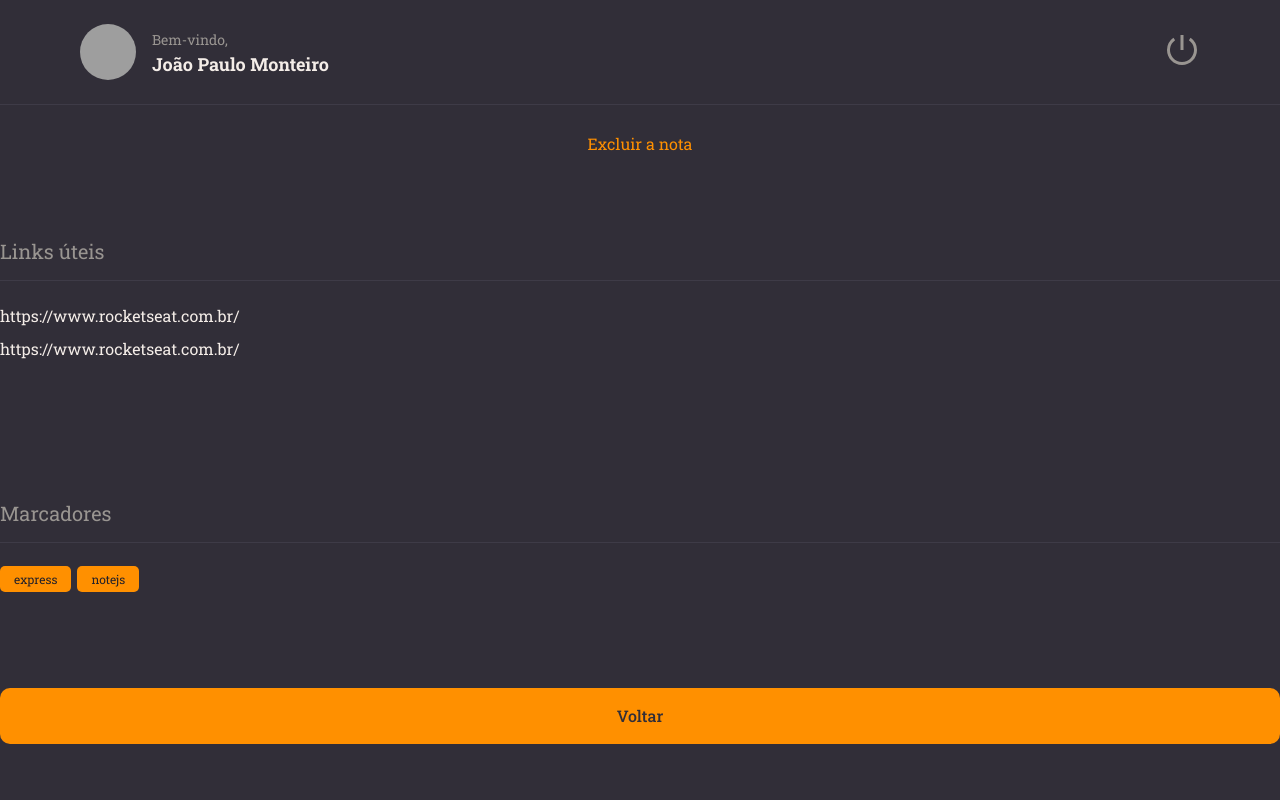
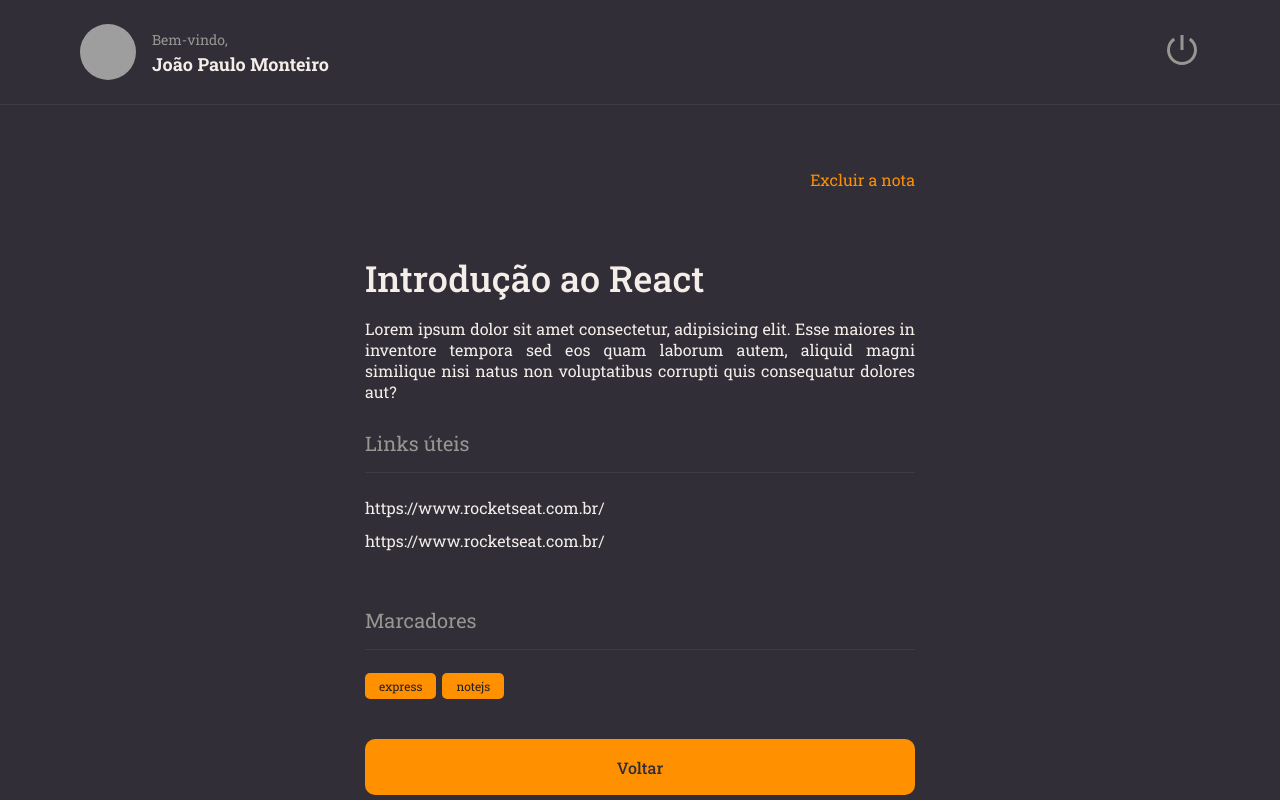
Before and after one commit to JMonteiroh/RocketNotes, a React (Vite) app: page / in a window 1280 px wide. Built offline with nearby package versions, Linux system fonts and the light colour scheme; grey boxes are pictures that could not be loaded.

Commit message:
end page details

```diff
--- a/src/components/Section/style.js
+++ b/src/components/Section/style.js
@@ -1,7 +1,7 @@
 import styled from "styled-components";
 
 export const Container = styled.section`
-  margin: 56px 0 28px;
+  margin: 28px 0;
 
 
   >h2 {
--- a/src/pages/Details/index.jsx
+++ b/src/pages/Details/index.jsx
@@ -1,4 +1,4 @@
-import { Container , Links} from './styles'
+import { Container, Links, Content} from './styles'
 
 import { Header } from '../../components/Header';
 import { Button } from '../../components/Button';
@@ -12,10 +12,21 @@
   return (
     <Container>
       <Header />
+      <main>
+        <Content>
 
       <ButtonText title="Excluir a nota"/>
+      <h1>
+        Introdução ao React
+      </h1>
 
-      <Section title={"Links úteis"}>
+      <p>
+        Lorem ipsum dolor sit amet consectetur, adipisicing elit. Esse maiores in inventore tempora
+        sed eos quam laborum autem, aliquid magni similique nisi natus non voluptatibus corrupti
+        quis consequatur dolores aut?
+      </p>
+
+      <Section title="Links úteis">
         <Links>
           <li>
             <a href="#" >https://www.rocketseat.com.br/</a>
@@ -33,6 +44,8 @@
 
       <Button title="Voltar"/>
 
+        </Content>
+      </main>
     </Container>
   )
 }
--- a/src/pages/Details/styles.js
+++ b/src/pages/Details/styles.js
@@ -8,8 +8,13 @@
   grid-template-rows: 105px auto;
   grid-template-areas:
   "header"
-  "content"
+  "content";
 
+  >main {
+    grid-area: content;
+    overflow-y: scroll;
+    padding: 64px 0;
+  }
 `;
 
 
@@ -26,3 +31,27 @@
   }
 
 `;
+
+export const Content = styled.div`
+  max-width: 550px;
+  margin: 0 auto;
+
+  display: flex;
+  flex-direction: column;
+
+  > button:first-child {
+    align-self: end;
+  }
+
+  > h1 {
+    font-size: 36px;
+    font-weight: 500;
+    padding-top: 64px;
+  }
+
+  > p {
+    font-size: 16px;
+    margin-top: 16px;
+    text-align: justify;
+  }
+`;
```
